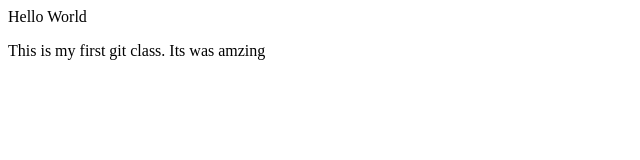
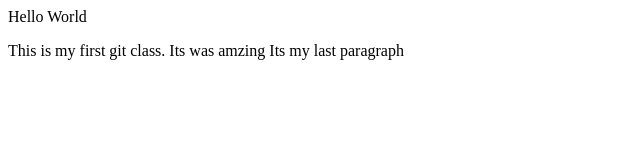
Before and after one commit to himanshu27-1-2004/himanshu-demo, a plain HTML site: page index.html in a window 1280 px wide. Shown: the whole page, without its empty margins (0-640 px from the left). Drawn offline with Linux system fonts and the light colour scheme.

Commit message:
last paprapraph

```diff
--- a/index.html
+++ b/index.html
@@ -1,3 +1,4 @@
 <P>Hello World</P>
 <P2>This is my first git class.</P2>
 <p3>Its was amzing</p3>
+<p4>Its my last paragraph</p4>
```
